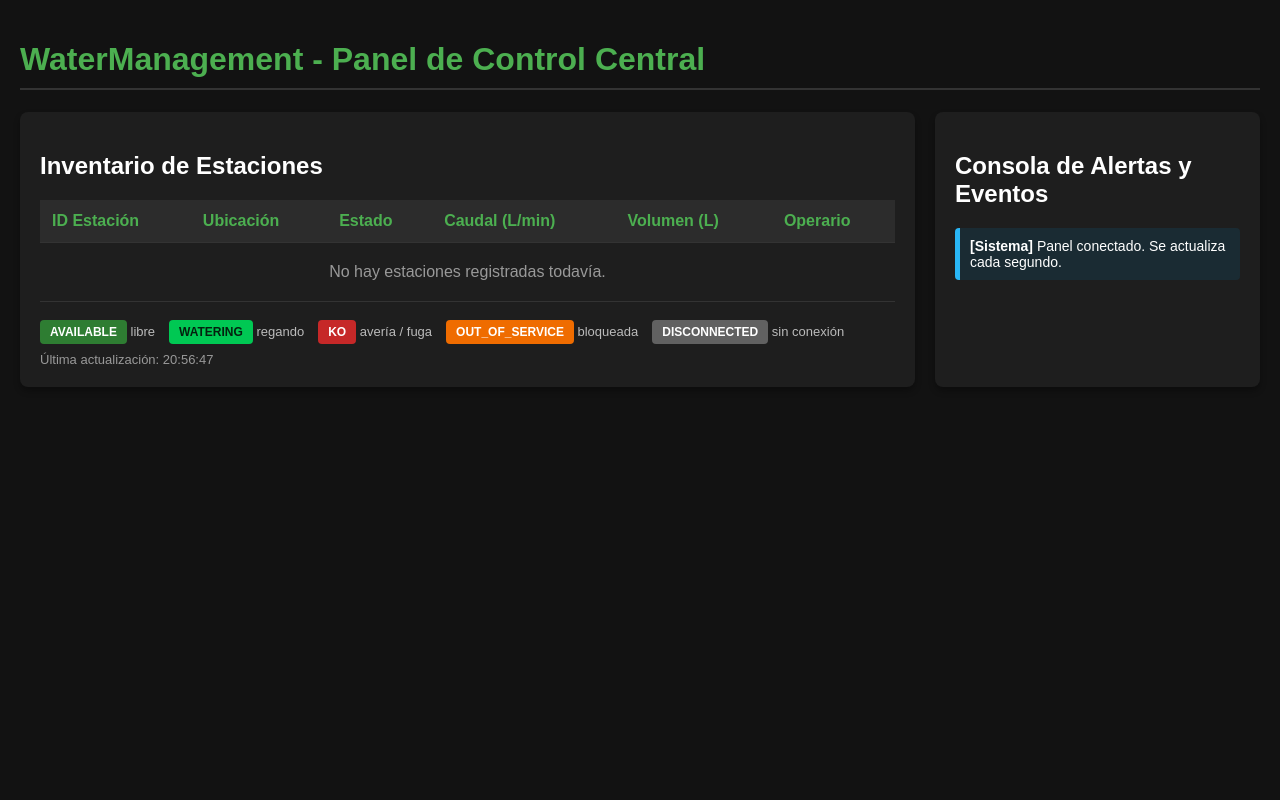
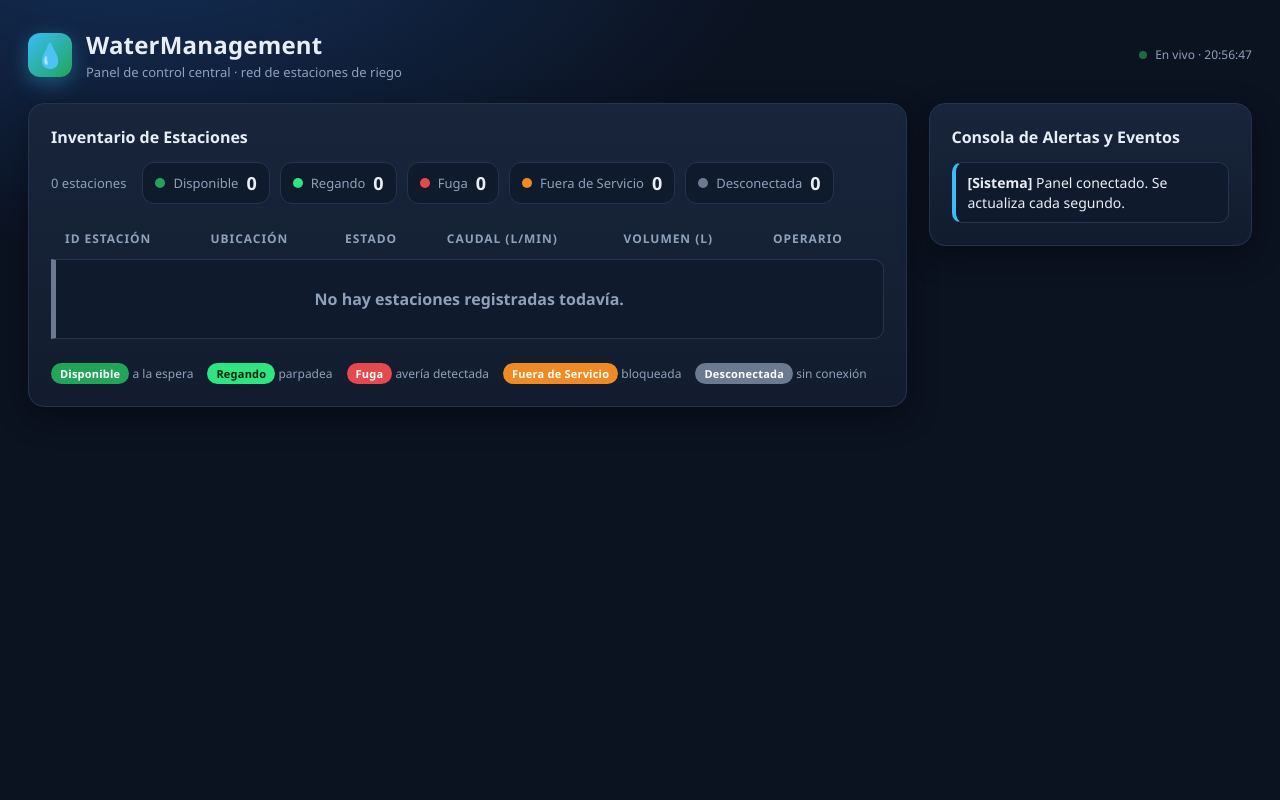
Before and after one commit to CarlosGG1/Prac1-Sd, a Flask app: page / in a window 1280 px wide. Run offline with Flask 3, Linux system fonts and the light colour scheme; data that the repository does not hold is empty.

Commit message:
Revamp dashboard styles and layout for WaterManagement
Updated styles and structure for the WaterManagement dashboard. Improved responsiveness and visual design with new CSS variables and layout adjustments.

```diff
--- a/WaterManagement/templates/index.html
+++ b/WaterManagement/templates/index.html
@@ -5,37 +5,75 @@
     <meta name="viewport" content="width=device-width, initial-scale=1">
     <title>WaterManagement - Panel de Control</title>
     <style>
-        body { font-family: Arial, sans-serif; background-color: #121212; color: #fff; margin: 0; padding: 20px; }
-        h1 { color: #4CAF50; border-bottom: 2px solid #333; padding-bottom: 10px; }
-        .dashboard-container { display: flex; gap: 20px; margin-top: 20px; flex-wrap: wrap; }
-        .panel { background: #1e1e1e; padding: 20px; border-radius: 8px; box-shadow: 0 4px 6px rgba(0,0,0,0.3); }
-        .panel-main { flex: 3; min-width: 520px; }
-        .panel-side { flex: 1; min-width: 280px; }
-        table { width: 100%; border-collapse: collapse; margin-top: 10px; }
-        th, td { padding: 12px; text-align: left; border-bottom: 1px solid #333; }
-        th { background-color: #2c2c2c; color: #4CAF50; }
-        .badge { color: #fff; padding: 5px 10px; border-radius: 4px; font-weight: bold; display: inline-block; min-width: 130px; text-align: center; }
-        .st-AVAILABLE { background-color: #2e7d32; }
-        .st-WATERING { background-color: #00c853; color: #04210f; animation: parpadeo 1s infinite; }
-        .st-KO { background-color: #c62828; }
-        .st-OUT_OF_SERVICE { background-color: #ef6c00; }
-        .st-DISCONNECTED { background-color: #616161; }
-        @keyframes parpadeo { 0%, 100% { opacity: 1; } 50% { opacity: 0.35; } }
-        .leyenda { margin-top: 18px; font-size: 13px; color: #bbb; display: flex; gap: 14px; flex-wrap: wrap; }
-        .leyenda .badge { min-width: 0; font-size: 12px; animation: none; }
-        .alert-box { background: #1a2b33; border-left: 5px solid #29b6f6; padding: 10px; margin-top: 10px; border-radius: 4px; font-size: 14px; }
-        .alert-box.mal { background: #331a1a; border-left-color: #c62828; }
-        .alert-box.bien { background: #1b2e1d; border-left-color: #2e7d32; }
-        .hora { color: #999; font-size: 12px; margin-right: 6px; }
-        #conexion { font-size: 13px; color: #999; margin-top: 8px; }
-        .vacio { color: #999; text-align: center; padding: 20px; }
+        :root {
+            --fondo: #0b1220; --panel: #121c2e; --panel2: #18253b; --borde: #24344f;
+            --texto: #e8eef7; --suave: #8ea0ba; --acento: #38bdf8;
+            --disp: #22a559; --reg: #2ee57f; --fuga: #e5484d; --fuera: #f08a24; --desc: #6b7a90;
+        }
+        * { box-sizing: border-box; }
+        body { font-family: "Segoe UI", system-ui, -apple-system, Roboto, Arial, sans-serif; background: radial-gradient(1200px 600px at 10% -10%, #14305a 0%, var(--fondo) 55%); color: var(--texto); margin: 0; padding: 28px; min-height: 100vh; }
+        header { display: flex; align-items: center; justify-content: space-between; flex-wrap: wrap; gap: 14px; margin-bottom: 22px; }
+        .marca { display: flex; align-items: center; gap: 14px; }
+        .gota { width: 44px; height: 44px; border-radius: 12px; background: linear-gradient(135deg, #38bdf8, #22a559); display: grid; place-items: center; font-size: 24px; box-shadow: 0 6px 20px rgba(56,189,248,.35); }
+        h1 { font-size: 24px; margin: 0; font-weight: 700; letter-spacing: .2px; }
+        .subtitulo { color: var(--suave); font-size: 13px; margin-top: 2px; }
+        h2 { font-size: 16px; margin: 0 0 14px; font-weight: 600; color: var(--texto); }
+        .dashboard-container { display: flex; gap: 22px; flex-wrap: wrap; align-items: flex-start; }
+        .panel { background: linear-gradient(180deg, var(--panel2), var(--panel)); padding: 22px; border-radius: 16px; border: 1px solid var(--borde); box-shadow: 0 10px 30px rgba(0,0,0,.35); }
+        .panel-main { flex: 3; min-width: 560px; }
+        .panel-side { flex: 1; min-width: 300px; max-height: 80vh; overflow-y: auto; }
+        table { width: 100%; border-collapse: separate; border-spacing: 0 8px; margin-top: 4px; }
+        th { text-align: left; color: var(--suave); font-size: 12px; font-weight: 600; text-transform: uppercase; letter-spacing: .08em; padding: 4px 14px; }
+        td { padding: 14px; background: #0f1a2c; border-top: 1px solid var(--borde); border-bottom: 1px solid var(--borde); font-variant-numeric: tabular-nums; }
+        td:first-child { border-left: 5px solid var(--desc); border-radius: 10px 0 0 10px; font-weight: 700; }
+        td:last-child { border-right: 1px solid var(--borde); border-radius: 0 10px 10px 0; }
+        tr.f-AVAILABLE td:first-child { border-left-color: var(--disp); }
+        tr.f-WATERING td:first-child { border-left-color: var(--reg); }
+        tr.f-KO td:first-child { border-left-color: var(--fuga); }
+        tr.f-OUT_OF_SERVICE td:first-child { border-left-color: var(--fuera); }
+        tr.f-DISCONNECTED td:first-child { border-left-color: var(--desc); }
+        tr.f-WATERING td { background: #0f2a22; }
+        .num { font-size: 18px; font-weight: 600; }
+        .badge { color: #fff; padding: 6px 12px; border-radius: 999px; font-weight: 700; font-size: 13px; display: inline-block; min-width: 140px; text-align: center; letter-spacing: .02em; }
+        .st-AVAILABLE { background-color: var(--disp); }
+        .st-WATERING { background-color: var(--reg); color: #04210f; animation: parpadeo 1s infinite; }
+        .st-KO { background-color: var(--fuga); }
+        .st-OUT_OF_SERVICE { background-color: var(--fuera); }
+        .st-DISCONNECTED { background-color: var(--desc); }
+        @keyframes parpadeo { 0%, 100% { opacity: 1; box-shadow: 0 0 14px rgba(46,229,127,.7); } 50% { opacity: .35; box-shadow: none; } }
+        .resumen { display: flex; gap: 10px; flex-wrap: wrap; margin-bottom: 14px; }
+        .chip { display: flex; align-items: center; gap: 8px; background: #0f1a2c; border: 1px solid var(--borde); border-radius: 12px; padding: 8px 12px; font-size: 13px; color: var(--suave); }
+        .chip b { font-size: 18px; color: var(--texto); }
+        .punto { width: 10px; height: 10px; border-radius: 50%; display: inline-block; }
+        .total { color: var(--suave); font-size: 13px; align-self: center; margin-right: 6px; }
+        .leyenda { margin-top: 16px; font-size: 12px; color: var(--suave); display: flex; gap: 14px; flex-wrap: wrap; }
+        .leyenda .badge { min-width: 0; font-size: 11px; padding: 3px 9px; animation: none; }
+        .alert-box { background: #0f1a2c; border: 1px solid var(--borde); border-left: 4px solid var(--acento); padding: 10px 12px; margin-top: 10px; border-radius: 10px; font-size: 14px; line-height: 1.4; }
+        .alert-box.mal { border-left-color: var(--fuga); background: #2a1519; }
+        .alert-box.bien { border-left-color: var(--disp); }
+        .alert-box.aviso { border-left-color: var(--fuera); }
+        .hora { color: var(--suave); font-size: 12px; margin-right: 8px; font-variant-numeric: tabular-nums; }
+        #conexion { font-size: 12px; color: var(--suave); display: flex; align-items: center; gap: 8px; }
+        .vivo { width: 8px; height: 8px; border-radius: 50%; background: var(--reg); animation: parpadeo 2s infinite; }
+        .vacio { color: var(--suave); text-align: center; padding: 28px !important; }
+        @media (max-width: 700px) { .panel-main { min-width: 0; width: 100%; } body { padding: 14px; } }
     </style>
 </head>
 <body>
-    <h1>WaterManagement - Panel de Control Central</h1>
+    <header>
+        <div class="marca">
+            <div class="gota">&#128167;</div>
+            <div>
+                <h1>WaterManagement</h1>
+                <div class="subtitulo">Panel de control central &middot; red de estaciones de riego</div>
+            </div>
+        </div>
+        <div id="conexion"></div>
+    </header>
     <div class="dashboard-container">
         <div class="panel panel-main">
             <h2>Inventario de Estaciones</h2>
+            <div id="resumen" class="resumen"></div>
             <table>
                 <thead>
                     <tr>
@@ -52,14 +90,13 @@
                 </tbody>
             </table>
             <div class="leyenda">
-                <span><span class="badge st-AVAILABLE">AVAILABLE</span> libre</span>
-                <span><span class="badge st-WATERING">WATERING</span> regando</span>
-                <span><span class="badge st-KO">KO</span> avería / fuga</span>
-                <span><span class="badge st-OUT_OF_SERVICE">OUT_OF_SERVICE</span> bloqueada</span>
-                <span><span class="badge st-DISCONNECTED">DISCONNECTED</span> sin conexión</span>
+                <span><span class="badge st-AVAILABLE">Disponible</span> a la espera</span>
+                <span><span class="badge st-WATERING">Regando</span> parpadea</span>
+                <span><span class="badge st-KO">Fuga</span> avería detectada</span>
+                <span><span class="badge st-OUT_OF_SERVICE">Fuera de Servicio</span> bloqueada</span>
+                <span><span class="badge st-DISCONNECTED">Desconectada</span> sin conexión</span>
             </div>
-            <div id="conexion"></div>
-        </div>
+            </div>
         <div class="panel panel-side">
             <h2>Consola de Alertas y Eventos</h2>
             <div id="alertas-container">
@@ -70,8 +107,8 @@
 
     <script>
         const ETIQUETAS = {
-            AVAILABLE: "AVAILABLE", WATERING: "WATERING", KO: "KO",
-            OUT_OF_SERVICE: "OUT_OF_SERVICE", DISCONNECTED: "DISCONNECTED"
+            AVAILABLE: "Disponible", WATERING: "Regando", KO: "Fuga",
+            OUT_OF_SERVICE: "Fuera de Servicio", DISCONNECTED: "Desconectada"
         };
         const anterior = {};   // último estado visto de cada estación, para detectar cambios
 
@@ -98,7 +135,8 @@
                     let clase = "";
                     if (e.estado === "KO") clase = "mal";
                     else if (e.estado === "AVAILABLE" || e.estado === "WATERING") clase = "bien";
-                    let texto = "<strong>" + esc(e.id) + "</strong>: " + esc(antes) + " &rarr; " + esc(e.estado);
+                    else if (e.estado === "OUT_OF_SERVICE") clase = "aviso";
+                    let texto = "<strong>" + esc(e.id) + "</strong>: " + esc(ETIQUETAS[antes] || antes) + " &rarr; " + esc(ETIQUETAS[e.estado] || e.estado);
                     if (e.estado === "WATERING" && e.operario) texto += " (operario " + esc(e.operario) + ")";
                     evento(texto, clase);
                 }
@@ -106,7 +144,18 @@
             }
         }
 
+        function resumen(estaciones) {
+            const cuenta = {};
+            estaciones.forEach(e => { cuenta[e.estado] = (cuenta[e.estado] || 0) + 1; });
+            const COL = { AVAILABLE: "var(--disp)", WATERING: "var(--reg)", KO: "var(--fuga)", OUT_OF_SERVICE: "var(--fuera)", DISCONNECTED: "var(--desc)" };
+            document.getElementById("resumen").innerHTML =
+                '<span class="total">' + estaciones.length + " estaciones</span>" +
+                Object.keys(ETIQUETAS).map(k =>
+                    '<span class="chip"><span class="punto" style="background:' + COL[k] + '"></span>' + ETIQUETAS[k] + " <b>" + (cuenta[k] || 0) + "</b></span>").join("");
+        }
+
         function pintar(estaciones) {
+            resumen(estaciones);
             const tbody = document.getElementById("tabla-estaciones");
             if (estaciones.length === 0) {
                 tbody.innerHTML = '<tr><td colspan="6" class="vacio">No hay estaciones registradas todavía.</td></tr>';
@@ -114,12 +163,12 @@
             }
             tbody.innerHTML = estaciones.map(e => {
                 const regando = e.estado === "WATERING";
-                return "<tr>" +
+                return '<tr class="f-' + esc(e.estado) + '">' +
                     "<td>" + esc(e.id) + "</td>" +
                     "<td>" + esc(e.ubicacion) + "</td>" +
                     '<td><span class="badge st-' + esc(e.estado) + '">' + esc(ETIQUETAS[e.estado] || e.estado) + "</span></td>" +
-                    "<td>" + (regando ? Number(e.caudal).toFixed(1) : "-") + "</td>" +
-                    "<td>" + (regando ? Number(e.volumen).toFixed(1) : "-") + "</td>" +
+                    "<td>" + (regando ? '<span class="num">' + Number(e.caudal).toFixed(1) + "</span>" : "-") + "</td>" +
+                    "<td>" + (regando ? '<span class="num">' + Number(e.volumen).toFixed(1) + "</span>" : "-") + "</td>" +
                     "<td>" + (regando ? esc(e.operario) : "-") + "</td>" +
                     "</tr>";
             }).join("");
@@ -132,7 +181,7 @@
                 const datos = await r.json();
                 pintar(datos);
                 detectarCambios(datos);
-                document.getElementById("conexion").textContent = "Última actualización: " + new Date().toLocaleTimeString("es-ES");
+                document.getElementById("conexion").innerHTML = '<span class="vivo"></span>En vivo &middot; ' + new Date().toLocaleTimeString("es-ES");
                 caido = false;
             } catch (err) {
                 document.getElementById("conexion").textContent = "Sin conexión con el panel...";
```
